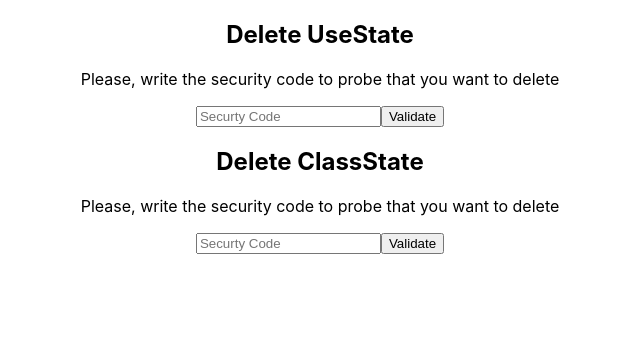
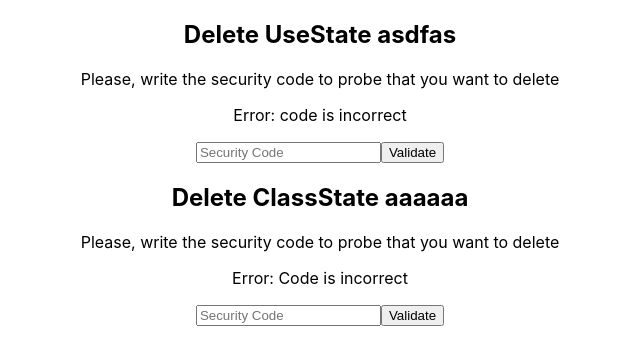
Before and after one commit to Fer-dev-gt/Manejo-profesional-del-estado, a React (Create React App) app: page / in a window 1280 px wide. Shown: the top 364 px of the page, without its empty margins (320-960 px from the left). Built offline with nearby package versions, Linux system fonts and the light colour scheme.

Commit message:
Use of class components and function components to manage state and change it with a button

```diff
--- a/src/App.js
+++ b/src/App.js
@@ -6,8 +6,8 @@ import { ClassState } from './ClassState';
 function App() {
   return (
     <div className="App">
-      <UseState />
-      <ClassState />
+      <UseState name="UseState asdfas"/>
+      <ClassState name="ClassState aaaaaa"/>                                        {/* Componente creado usando Class que extends de 'React.Component', las propiedades se mandan de las misma manera que con un Componente por función */}
     </div>
   );
 }
--- a/src/ClassState.js
+++ b/src/ClassState.js
@@ -1,13 +1,28 @@
 import React from 'react';
 
+// Creamos un Componente de tipo Clase que extiende de React.Component para aprovechar el estado interno y funciones y propiedades que nos ofrece React
 class ClassState extends React.Component {
-  render() {
+
+  constructor(props) {                                                                    // Definimos el constructor del Componente el cual recibe las propiedades que se le pasan al Componente
+    super(props);                                                                         // Llamamos al constructor de la clase padre 'React.Component' y le pasamos las propiedades que recibe el Componente usando super(), cuando queremos modificar el constructor de una clase que extiende de otra clase, siempre debemos llamar al constructor de la clase padre
+
+    this.state = {                                                                        // Definimos el estado inicial del Componente, el cual es un solo 'state' pero adentro podemos tener varios estados dentro de un Objeto
+      error: true,                                                                        // Definimos el estado 'error' con valor inicial 'true'
+    }
+  }
+
+  render() {                                                                              // Llamamos al método 'render()' para retornar el JSX que se renderizará en el DOM
     return (
       <div>
-        <h2>Delete ClassState</h2>
+        <h2>Delete {this.props.name}</h2>                                                 {/* Accedemos a las propiedades del Componente usando 'this.props' */}
         <p>Please, write the security code to probe that you want to delete</p>
-        <input placeholder='Securty Code' />
-        <button>Validate</button>
+
+        { this.state.error && (<p>Error: Code is incorrect</p>)}
+
+        <input placeholder='Security Code' />
+        <button
+          onClick={ () => this.setState(prevState => ({ error: !prevState.error })) }     // Usamos la función 'setState' para cambiar el estado de 'error' a su valor contrario, para esto usamos una función que recibe el estado anterior y retorna el nuevo estado al negar. esto usando una Arrow Function
+        >Validate</button>
       </div>
     )
   }
--- a/src/UseState.js
+++ b/src/UseState.js
@@ -1,12 +1,19 @@
 import React from 'react';
 
-function UseState() {
+function UseState({name}) {
+  const [error, setError] = React.useState(true);
+
   return (
     <div>
-      <h2>Delete UseState</h2>
+      <h2>Delete {name}</h2>
       <p>Please, write the security code to probe that you want to delete</p>
-      <input placeholder='Securty Code' />
-      <button>Validate</button>
+
+      { error && (<p>Error: code is incorrect</p>) }
+
+      <input placeholder='Security Code' />
+      <button
+        onClick={() => setError(!error)}                              // Usamos la función 'setError' para cambiar el estado de 'error' a su valor contrario
+      >Validate</button>
     </div>
   );
 }
```
Also changed, not shown: src/reportWebVitals.js (deleted, +0 -13 lines), src/setupTests.js (deleted, +0 -5 lines), src/logo.svg (deleted).
